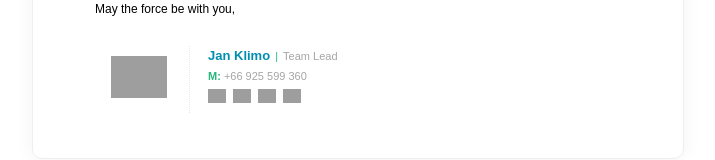
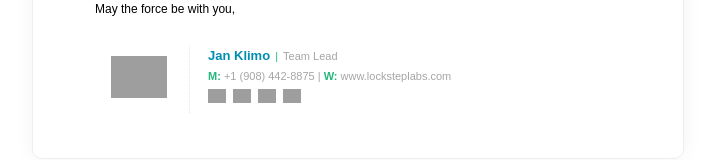
Before and after one commit to lockstep/lockstep-email-signature, a plain HTML site: page index.html in a window 1280 px wide. Shown: the part 263-423 px from the top of the page, without its empty margins (282-997 px from the left). Drawn offline with Linux system fonts and the light colour scheme; grey boxes are pictures that could not be loaded.

Commit message:
added link

```diff
--- a/index.html
+++ b/index.html
@@ -41,7 +41,8 @@
               <span class="title">Team Lead</span>
               <div class="phone">
                 <span class="green tag">M: </span>
-                +66 925 599 360
+                +1 (908) 442-8875 | <span class="green tag">W: </span>
+                <a href="https://www.locksteplabs.com">www.locksteplabs.com</a>
               </div>
               <a href="https://www.linkedin.com/in/janklimo" target="_blank"
                  class="link">
```
